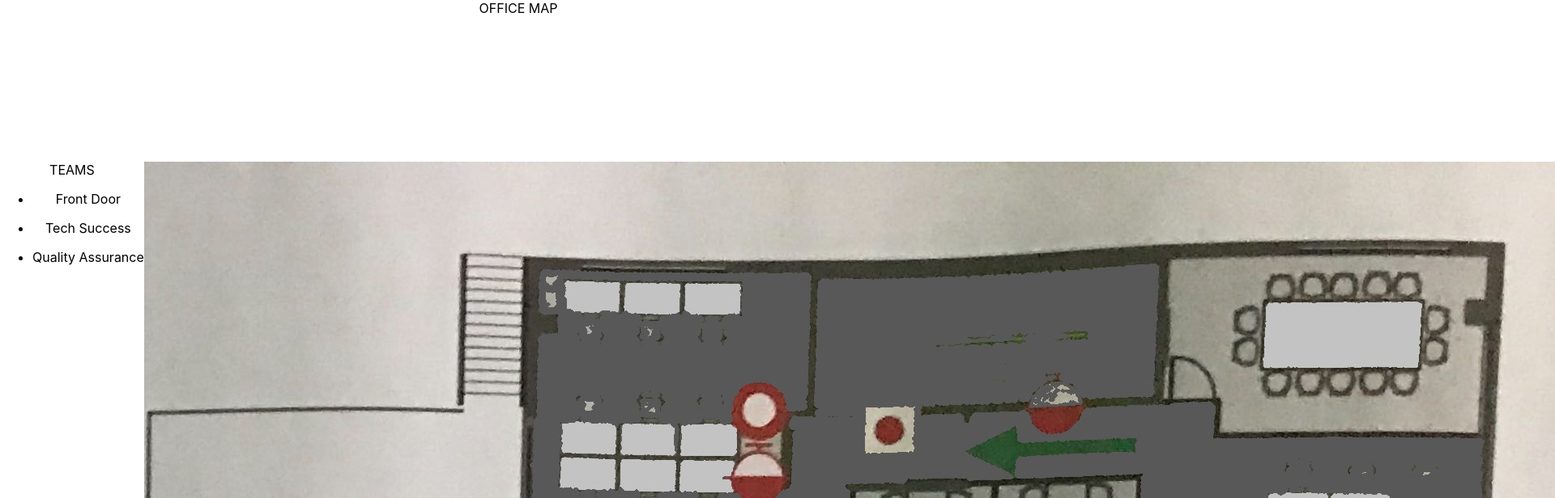
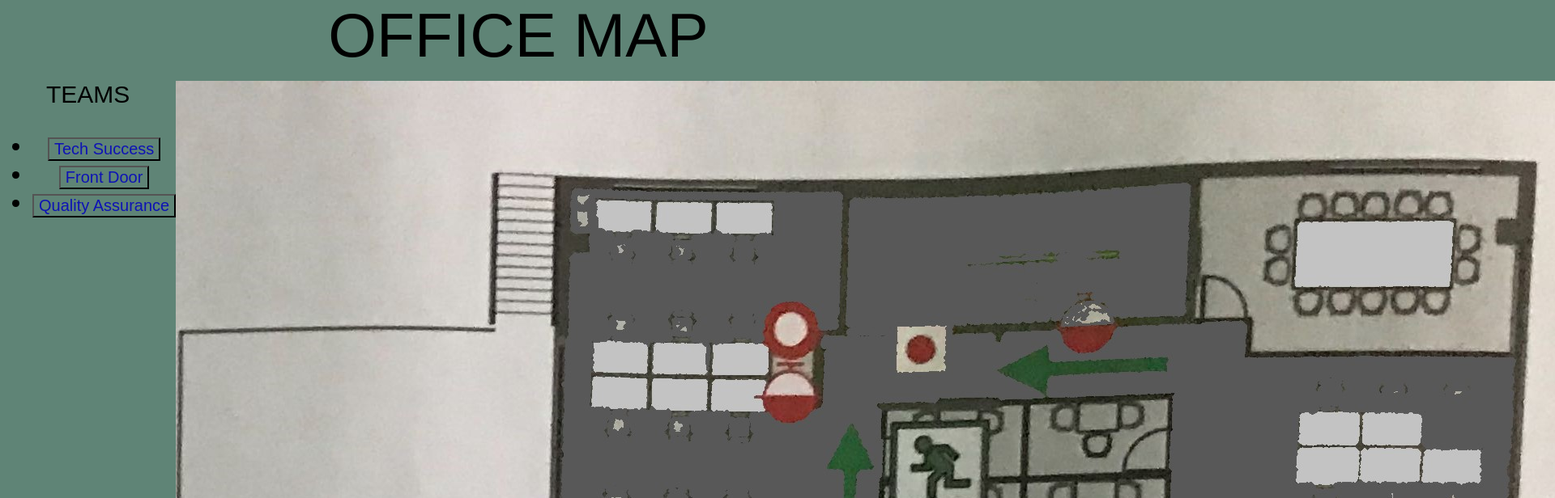
Before and after one commit to mantasrad/officemap, a React (Create React App) app: page / in a window 1280 px wide. Shown: the top 616 px of the page at 81% size, 1920 px wide, since content can reach past the window. Built offline with nearby package versions, Linux system fonts and the light colour scheme.

Commit message:
7am morning

```diff
--- a/src/App.css
+++ b/src/App.css
@@ -7,8 +7,23 @@
 
 header {
   width:100%;
-  height: 200px;
+  height: 100px;
   padding: 50px auto;
+  font-weight: 900;
+  font: 50px Fantasy; /* works */
+text-align:inherit;
+font-size: 4.8rem !important;
+    line-height: 5.4rem !important;
+}
+
+body {
+    width:100%;
+    height:100%;
+    background:#5F8476;
+    padding:0;
+    margin:0;
+    font-size:10px;
+    font-family: 'Open Sans', sans-serif;
 }
 
 .hidden {
@@ -36,6 +51,11 @@ html, body {
   width: 20%;
 }
 
+#canvasWrapper img {
+  width:  80%;
+  height: 70%;
+}
+
 #canvasWrapper {
   width: 80%;
 }
@@ -43,3 +63,19 @@ html, body {
 #mapWrapper {
   width: 80%;
 }
+
+button {
+  color: #0E13B5;
+  background-color: #5F8476;
+  font-weight: bold;
+  font: italic 20px Serif; /* works */
+  font: 20px Fantasy; /* works */
+  text-align: left;
+}
+
+.App{
+  background-color: #5F8476;
+  font-weight: bold;
+  font: italic 20px Serif; /* works */
+  font: 30px Fantasy; /* works */
+}
--- a/src/App.js
+++ b/src/App.js
@@ -3,6 +3,7 @@ import './App.css';
 import Teams from './teams.js';
 import Employees from './employees.js'
 import Map from './map.js'
+import Canvas from './canvas.js'
 
 class App extends Component {
   render() {
@@ -10,7 +11,8 @@ class App extends Component {
       <div className="App">
       <header>OFFICE MAP</header>
         <Teams/>
-        <Map/>
+        <Canvas/>
+        <Employees/>
       </div>
     );
   }
--- a/src/canvas.js
+++ b/src/canvas.js
@@ -29,6 +29,7 @@ canvas.addEventListener('click', function(event) {
       }
    });
  }, false);
+
  elements.push({
    colour:"#1C2128",
    width: 40,
@@ -58,8 +59,7 @@ canvas.addEventListener('click', function(event) {
 if (ctx.isPointInPath(x,y)){
   ctx.fillStyle = "red"
 } else {
-  ctx.fillStyle = "transparent";
-  ctx.restore();
+  ctx.fillStyle = "blue";
 }
 
     ctx.fill();
--- a/src/employees.js
+++ b/src/employees.js
@@ -1,25 +1,28 @@
 import React, {Component} from 'react'
 import App from './App.js'
 import Teams from './teams.js'
-import darbuotojai from './darbuotojai.json'
+import komandos from './komandosv2.json'
 
 class Employees extends React.Component {
   constructor(props) {
       super(props);
       this.state = {
-        listOfEmployees: darbuotojai
+        listOfEmployees: komandos
       };
     }
     render () {
       return (
+
         <div id="employeesWrapper">
         <div>This is employees div</div>
         <ul>
-          {darbuotojai.map((darbuotojas) =>
-            <li key={darbuotojas.id} className="book">
-            <p>{darbuotojas.firstName + " " + darbuotojas.lastName}</p>
+        {Object.keys(this.state.listOfEmployees).map((key) =>
+          <li key={this.state.listOfEmployees[key].id} className="komanda">
+          {console.log(this.state.listOfEmployees[key].id)}
+
             </li>
-          )}
+        )
+        }
           </ul>
         </div>
       )
--- a/src/komandos.json
+++ b/src/komandos.json
@@ -2,16 +2,51 @@
   {
       "id": "tier1",
       "isActive": true,
-      "name": "Front Door"
+      "name": "Front Door",
+      "employees": []
     },
     {
       "id": "tier2",
       "isActive": true,
-      "name": "Tech Success"
+      "name": "Tech Success",
+      "employees": [{
+          "id": "Evaldas_Simanskas",
+          "isActive": true,
+          "age": 28,
+          "firstName": "Evaldas",
+          "lastName": "Simanskas",
+          "gender": "male",
+          "email": "evaldas.simanskas@bazaarvoice.com",
+          "phone": "863060596",
+          "slack": "https://bazaarvoice.slack.com/messages/DGC4L9F0S"
+        },
+        {
+          "id": "Mantas_Radzvilavicius",
+          "isActive": true,
+          "age": 29,
+          "firstName": "Mantas",
+          "lastName": "Radzvilavicius",
+          "gender": "male",
+          "email": "mantas.radzvilavicius@bazaarvoice.com",
+          "phone": "867061615",
+          "slack": "https://bazaarvoice.slack.com/messages/DG2DRC59N"
+        },
+        {
+          "id": "Erikas_Pomelaika",
+          "isActive": true,
+          "age": 26,
+          "firstName": "Erikas",
+          "lastName": "Pomelaika",
+          "gender": "male",
+          "email": "erikas.pomelaika@bazaarvoice.com",
+          "phone": "860000000",
+          "slack": "https://bazaarvoice.slack.com/messages/DG7EEBN91"
+        }]
     },
     {
       "id": "qa",
       "isActive": true,
-      "name": "Quality Assurance"
+      "name": "Quality Assurance",
+      "employees": []
     }
   ]
--- /dev/null
+++ b/src/komandosv2.json
@@ -0,0 +1,52 @@
+{
+  "tier2": {
+    "id": "tier2",
+    "isActive": true,
+    "name": "Tech Success",
+    "employees": [{
+        "id": "Evaldas_Simanskas",
+        "isActive": true,
+        "age": 28,
+        "firstName": "Evaldas",
+        "lastName": "Simanskas",
+        "gender": "male",
+        "email": "evaldas.simanskas@bazaarvoice.com",
+        "phone": "863060596",
+        "slack": "https://bazaarvoice.slack.com/messages/DGC4L9F0S"
+      },
+      {
+        "id": "Mantas_Radzvilavicius",
+        "isActive": true,
+        "age": 29,
+        "firstName": "Mantas",
+        "lastName": "Radzvilavicius",
+        "gender": "male",
+        "email": "mantas.radzvilavicius@bazaarvoice.com",
+        "phone": "867061615",
+        "slack": "https://bazaarvoice.slack.com/messages/DG2DRC59N"
+      },
+      {
+        "id": "Erikas_Pomelaika",
+        "isActive": true,
+        "age": 26,
+        "firstName": "Erikas",
+        "lastName": "Pomelaika",
+        "gender": "male",
+        "email": "erikas.pomelaika@bazaarvoice.com",
+        "phone": "860000000",
+        "slack": "https://bazaarvoice.slack.com/messages/DG7EEBN91"
+      }]
+  },
+  "tier1": {
+      "id": "tier1",
+      "isActive": true,
+      "name": "Front Door",
+      "employees": []
+    },
+  "qa": {
+        "id": "qa",
+        "isActive": true,
+        "name": "Quality Assurance",
+        "employees": []
+      }
+}
--- a/src/map.js
+++ b/src/map.js
@@ -10,7 +10,6 @@ class Map extends React.Component {
 
       return (
         <div id="mapWrapper">
-        <Canvas/>
         </div>
       )
     }
--- a/src/teams.js
+++ b/src/teams.js
@@ -1,26 +1,44 @@
 import React, {Component} from 'react'
 import App from './App.js'
 import Employees from './employees.js'
-import komandos from './komandos.json'
+import komandos from './komandosv2.json'
 
-class Teams extends React.Component {
+class Teams extends Component {
   constructor(props) {
       super(props);
       this.state = {
         listOfTeams: komandos
       };
+    this.handleClick = this.handleClick.bind(this);
     }
 
+    handleClick = (e) => {
+      if (e.target.getAttribute('data-nr')){
+let oldList = this.state.listOfTeams;
+let newList;
+var newestList
+
+newList = Object.keys(oldList);
+newestList = newList.filter(bam => bam === e.target.getAttribute('data-nr'));
+console.log(newestList);
+         }
+       }
+
     render () {
+
       return (
         <div>
         <div>TEAMS</div>
         <ul className="teamList">
-        {this.state.listOfTeams.map((team)=>
-          <li key={team.id} className="komanda">
-          <p>{team.name}</p>
-          </li>
-        )}
+
+
+{Object.keys(this.state.listOfTeams).map((key) =>
+  <li key={this.state.listOfTeams[key].id} className="komanda" >
+  <button key={this.state.listOfTeams[key].id} data-nr={this.state.listOfTeams[key].id} onClick={this.handleClick}>{this.state.listOfTeams[key].name}</button>
+
+    </li>
+)
+}
         </ul>
         </div>
       )
```
Also changed, not shown: src/teams_backup.js (added).
